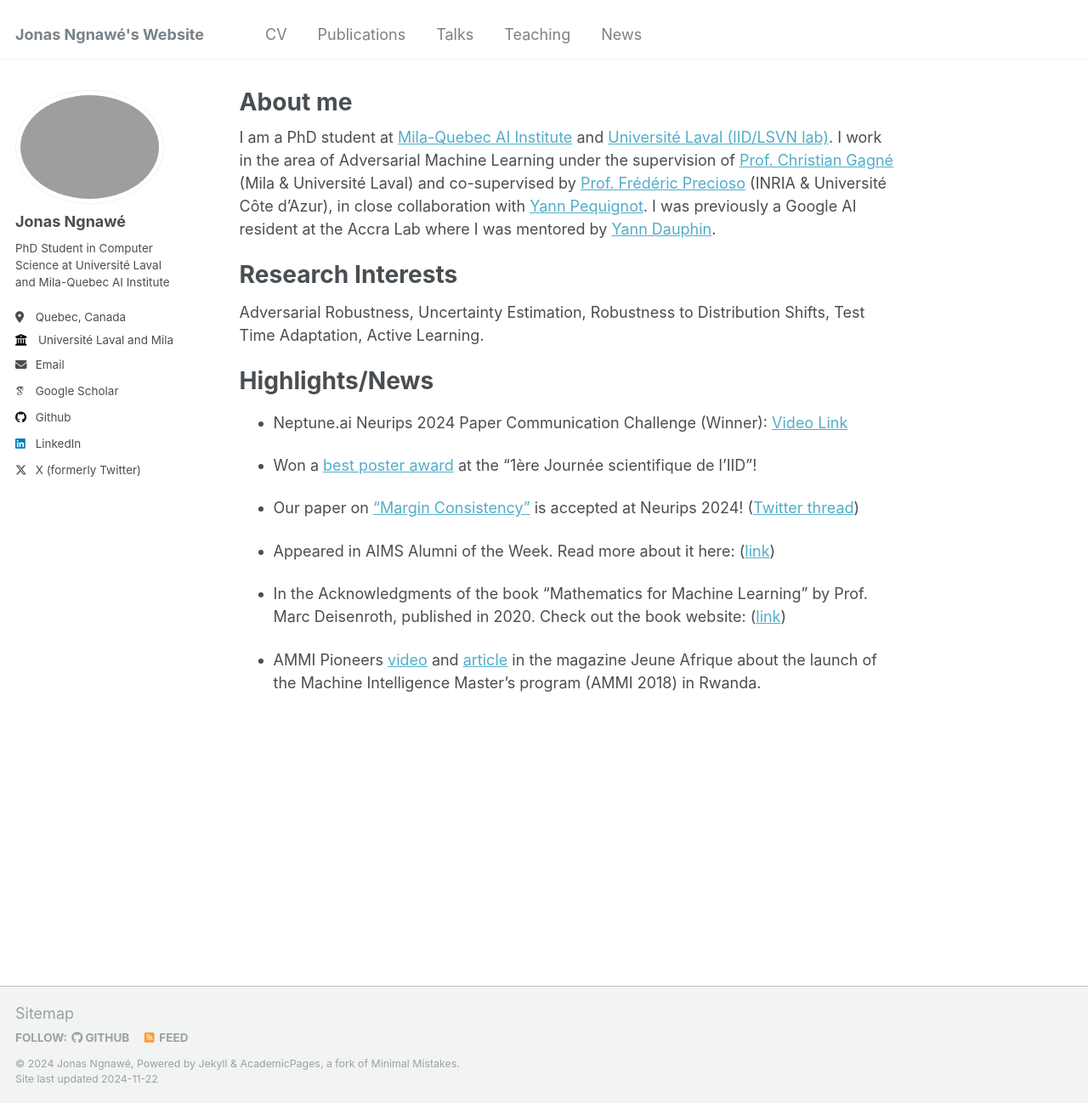
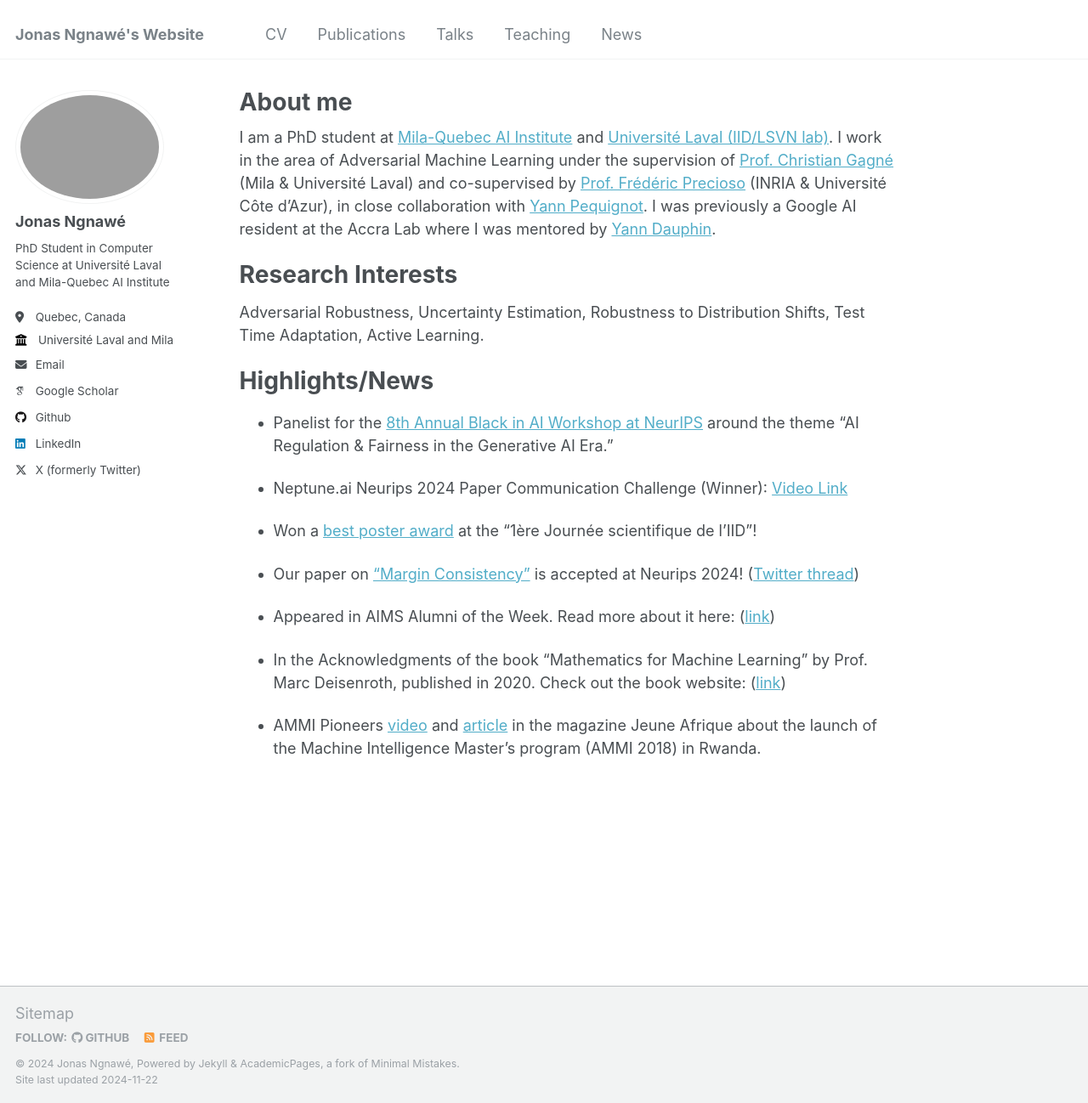
Before and after one commit to ngnawejonas/ngnawejonas.github.io, a Jekyll site: the page built from _pages/about.md, in a window 1280 px wide and 1298 px high. Shown: the whole window at 85% size. Built offline with Jekyll 4.4.1, drawn with Linux system fonts in a browser that asks for light colours; some web fonts are replaced.

Commit message:
Update about.md
BAI panel

```diff
--- a/_pages/about.md
+++ b/_pages/about.md
@@ -15,6 +15,7 @@ Adversarial Robustness, Uncertainty Estimation, Robustness to Distribution Shift
 
 Highlights/News
 ======
+* Panelist for the [8th Annual Black in AI Workshop at NeurIPS](https://www.linkedin.com/posts/blackinai_rsvp-for-the-8th-annual-black-in-ai-workshop-activity-7264699464093696000-UUfg?utm_source=share&utm_medium=member_desktop) around the theme “AI Regulation & Fairness in the Generative AI Era.”
 
 * Neptune.ai Neurips 2024 Paper Communication Challenge (Winner): [Video Link](https://youtu.be/bZ-m1lOOS70)
 
```
